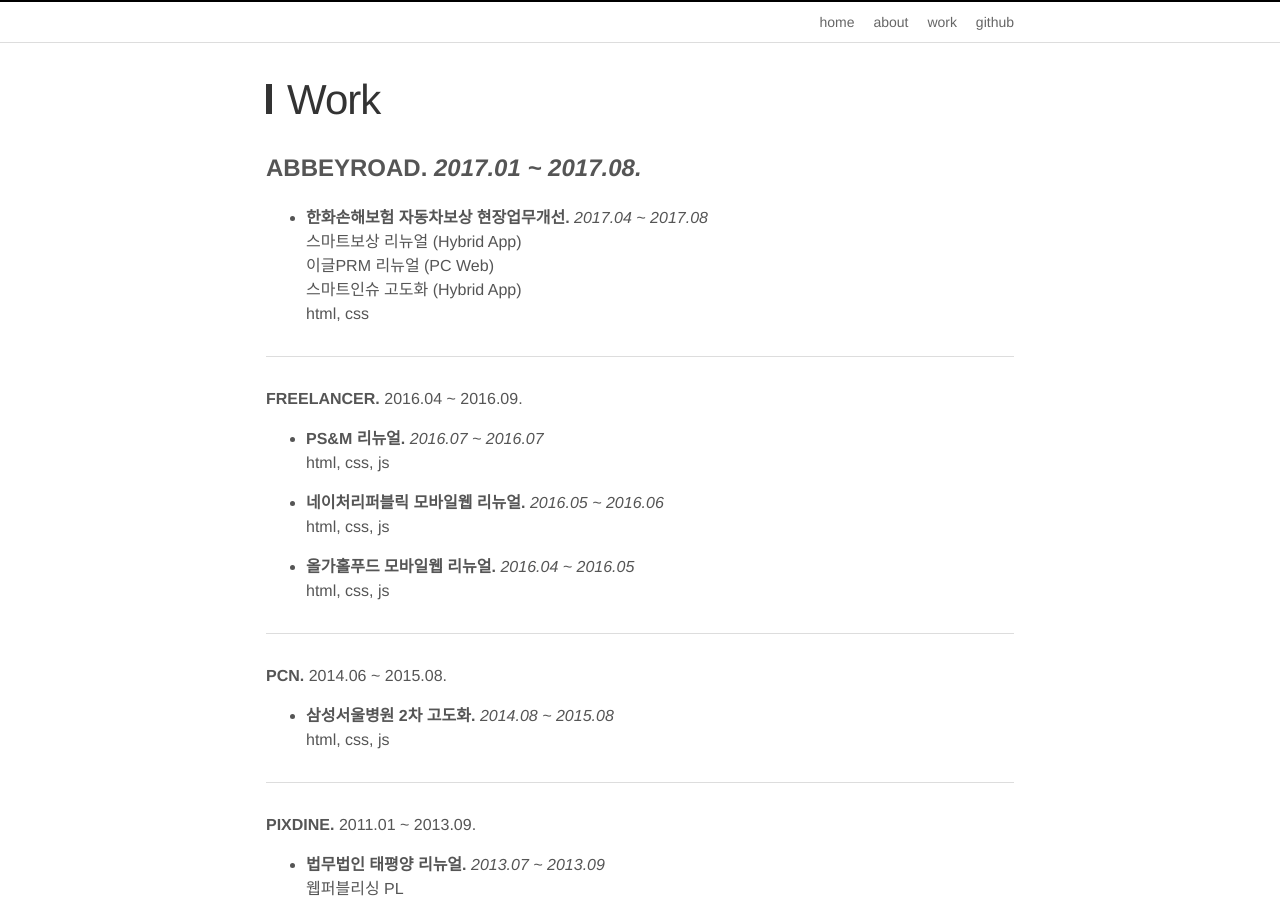
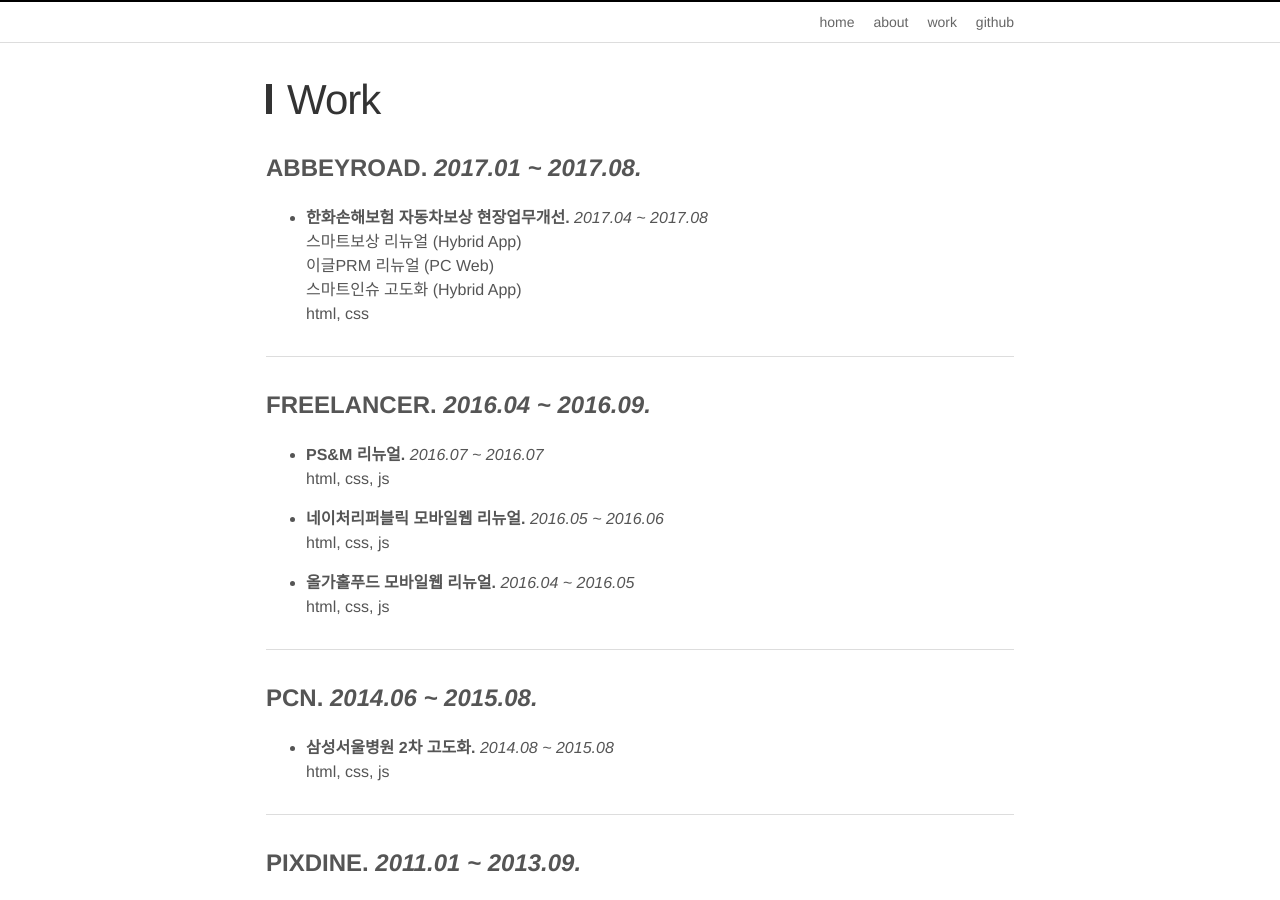
Before and after one commit to imyb/imyb.github.io, a Jekyll site: the page built from work.md, in a window 1280 px wide and 900 px high. Built offline with Jekyll 4.4.1, drawn with Linux system fonts in a browser that asks for light colours.

Commit message:
Update work.md

```diff
--- a/work.md
+++ b/work.md
@@ -18,8 +18,7 @@
 - - -
 
 
-**FREELANCER.**
-2016.04 ~ 2016.09.<br>
+## FREELANCER. _2016.04 ~ 2016.09._
 
 - **PS&M 리뉴얼.**
   _2016.07 ~ 2016.07_<br>
@@ -37,8 +36,7 @@
 - - -
 
 
-**PCN.**
-2014.06 ~ 2015.08.<br>
+## PCN. _2014.06 ~ 2015.08._
 
 - **삼성서울병원 2차 고도화.**
   _2014.08  ~ 2015.08_<br>
@@ -48,8 +46,7 @@
 - - -
 
 
-**PIXDINE.**
-2011.01 ~ 2013.09.<br>
+## PIXDINE. _2011.01 ~ 2013.09._
 
 - **법무법인 태평양 리뉴얼.**
   _2013.07 ~ 2013.09_<br>
@@ -81,8 +78,7 @@
 - - -
 
 
-**ONNETSOFT.**
-2009.06 ~ 2010.11.<br>
+## ONNETSOFT. _2009.06 ~ 2010.11._
 
 - **한국교직원공제회 리뉴얼.**
   _2010.01 ~ 2010.04_<br>
```
